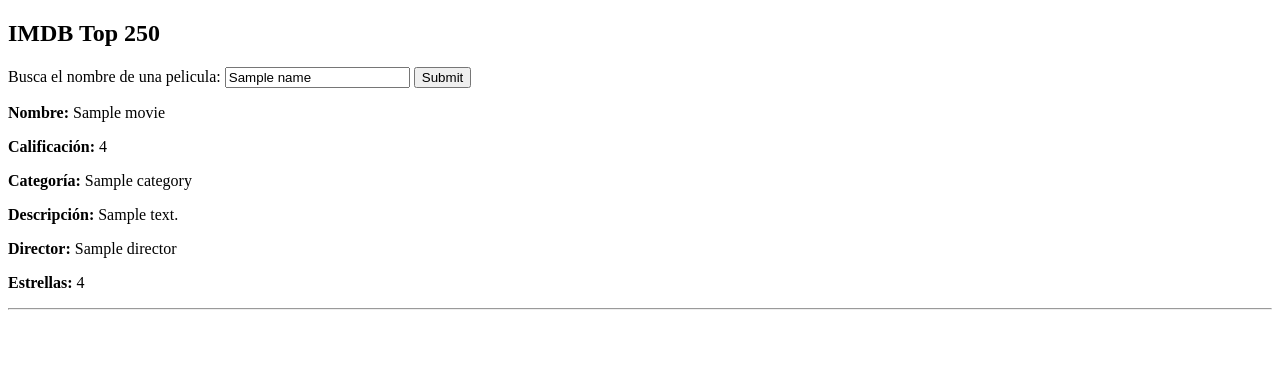
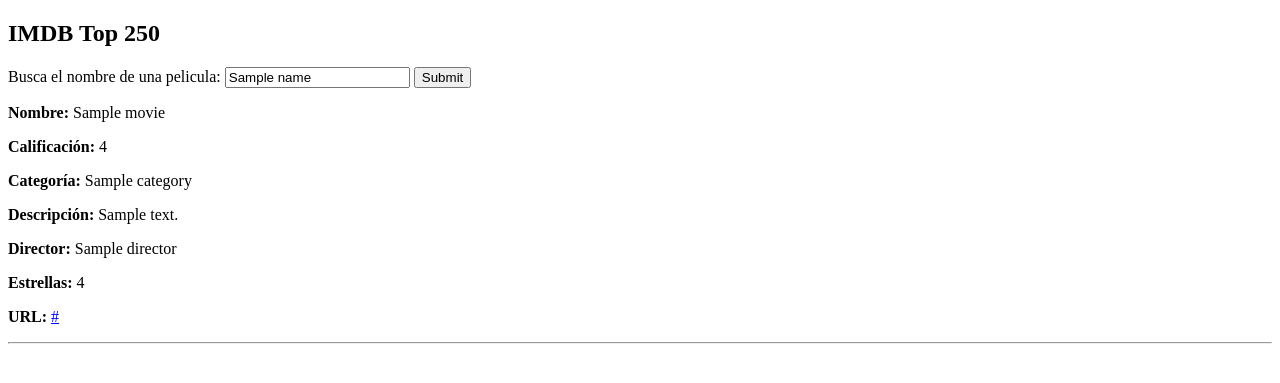
Before and after one commit to axvg/imdb250, a Flask app: template templates/gui.html in a window 1280 px wide. Shown: the top 383 px of the page. Run offline with Flask 3, Linux system fonts and the light colour scheme; the template is opened without the code that fills it: most values are stand-ins (such as "Sample title", 1, 10 or a date in 2020).

Commit message:
feat: Add movie URL to GUI template

```diff
--- a/templates/gui.html
+++ b/templates/gui.html
@@ -24,7 +24,7 @@
             <p><b>Director:</b> {{ movie.director }}</p>
             <!-- <p><b>Writers:</b> {{ movie.writers }}</p> -->
             <p><b>Estrellas:</b> {{ movie.stars }}</p>
-            <hr>
+            <p><b>URL:</b> <a href="{{ movie.url }}" style="color: blue;">{{ movie.url }}</a></p>            <hr>
         {% endfor %}
     {% endif %}
 </body>
```
